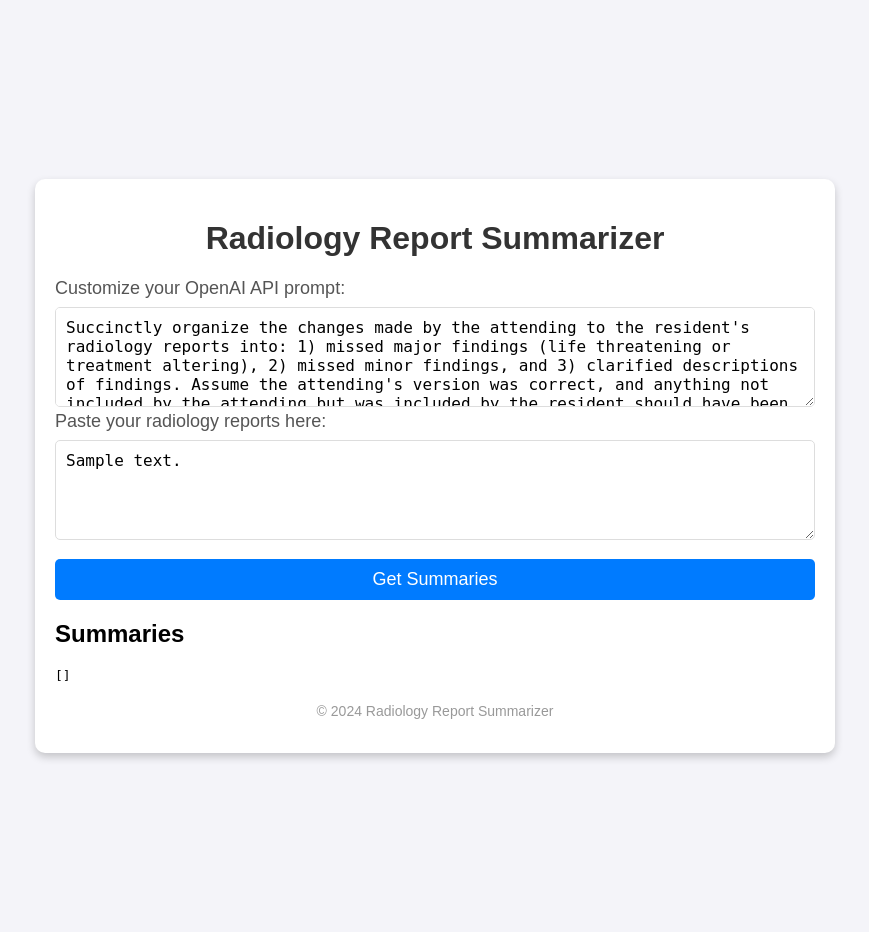
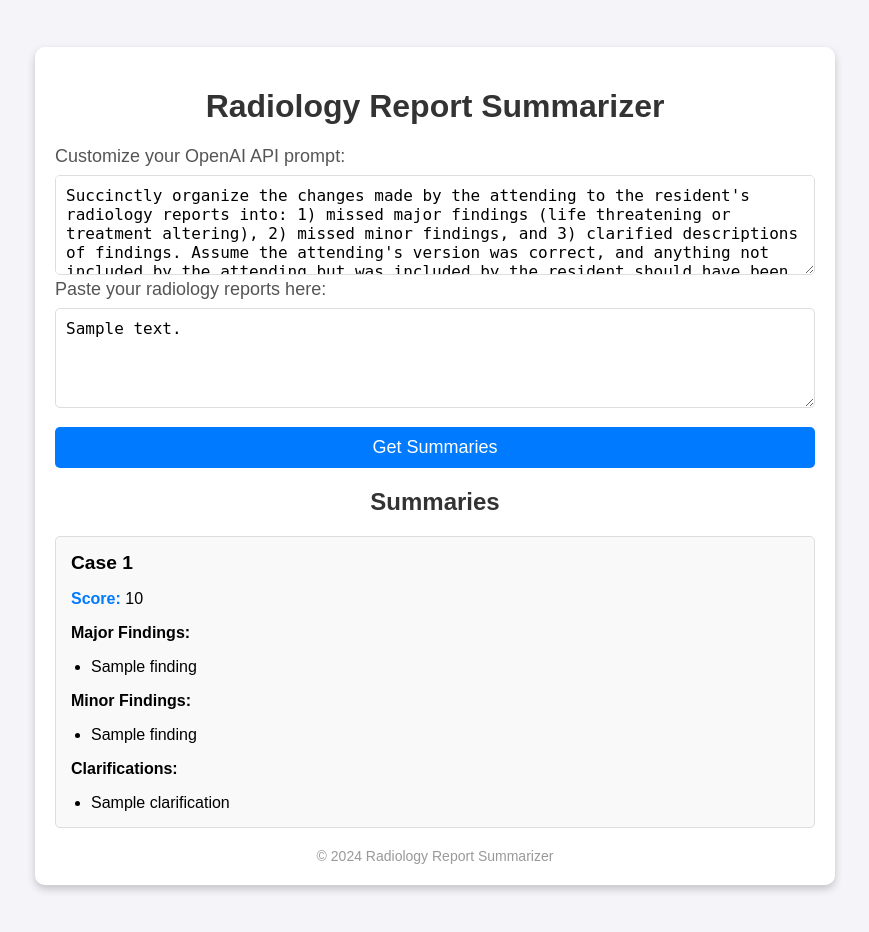
Before and after one commit to starfox1230/radiology-report-summarizer-2.0, a Flask app: template templates/index.html in a window 1280 px wide. Shown: the whole page, without its empty margins (205-1074 px from the left). Run offline with Flask 3, Linux system fonts and the light colour scheme; the template is opened without the code that fills it: most values are stand-ins (such as "Sample title", 1, 10 or a date in 2020).

Commit message:
Update index.html

```diff
--- a/templates/index.html
+++ b/templates/index.html
@@ -24,9 +24,11 @@
             max-width: 800px;
             width: 100%;
             box-sizing: border-box;
+            overflow-y: auto;
+            max-height: 90vh;
         }
 
-        h1 {
+        h1, h2 {
             text-align: center;
             color: #333;
         }
@@ -69,10 +71,28 @@
             margin-top: 20px;
         }
 
-        .output-container textarea {
-            min-height: 150px;
+        .case-container {
+            border: 1px solid #ddd;
+            border-radius: 5px;
+            padding: 15px;
+            margin-bottom: 20px;
             background-color: #f9f9f9;
-            border: 1px solid #ddd;
+        }
+
+        .case-header {
+            font-weight: bold;
+            font-size: 1.2em;
+            margin-bottom: 5px;
+        }
+
+        .score {
+            font-weight: bold;
+            color: #007bff;
+        }
+
+        ul {
+            margin: 0;
+            padding-left: 20px;
         }
 
         .footer {
@@ -109,7 +129,6 @@ Respond in this JSON format, with no other additional text or pleasantries:
   "clarifications": [<clarifications>],
   "score": <score>
 }
-
             </textarea>
 
             <label for="case_text">Paste your radiology reports here:</label>
@@ -119,7 +138,51 @@ Respond in this JSON format, with no other additional text or pleasantries:
 
         <div class="output-container">
             <h2>Summaries</h2>
-            <pre id="jsonOutput">{{ summary | tojson(indent=4) }}</pre>
+
+            {% if summary %}
+                {% for case in summary %}
+                    <div class="case-container">
+                        <div class="case-header">Case {{ case.case_number }}</div>
+
+                        <p><span class="score">Score:</span> {{ case.score }}</p>
+
+                        {% if case.major_findings %}
+                            <p><strong>Major Findings:</strong></p>
+                            <ul>
+                                {% for finding in case.major_findings %}
+                                    <li>{{ finding }}</li>
+                                {% endfor %}
+                            </ul>
+                        {% else %}
+                            <p><em>No major findings.</em></p>
+                        {% endif %}
+
+                        {% if case.minor_findings %}
+                            <p><strong>Minor Findings:</strong></p>
+                            <ul>
+                                {% for finding in case.minor_findings %}
+                                    <li>{{ finding }}</li>
+                                {% endfor %}
+                            </ul>
+                        {% else %}
+                            <p><em>No minor findings.</em></p>
+                        {% endif %}
+
+                        {% if case.clarifications %}
+                            <p><strong>Clarifications:</strong></p>
+                            <ul>
+                                {% for clarification in case.clarifications %}
+                                    <li>{{ clarification }}</li>
+                                {% endfor %}
+                            </ul>
+                        {% else %}
+                            <p><em>No clarifications.</em></p>
+                        {% endif %}
+                    </div>
+                {% endfor %}
+            {% else %}
+                <p>No cases available.</p>
+            {% endif %}
         </div>
 
         <div class="footer">
```
